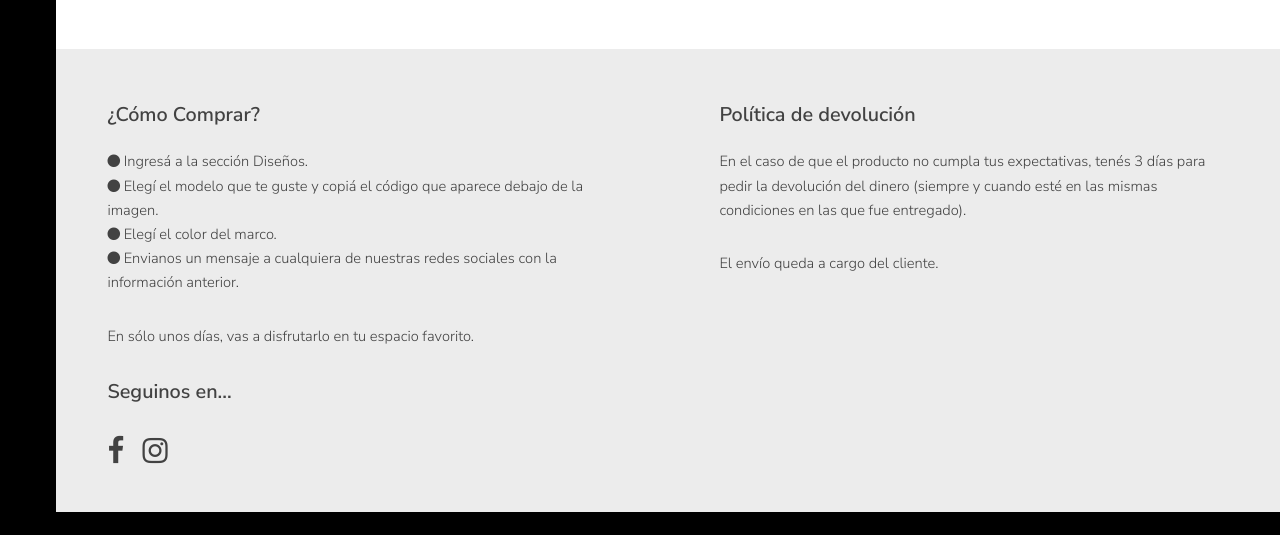
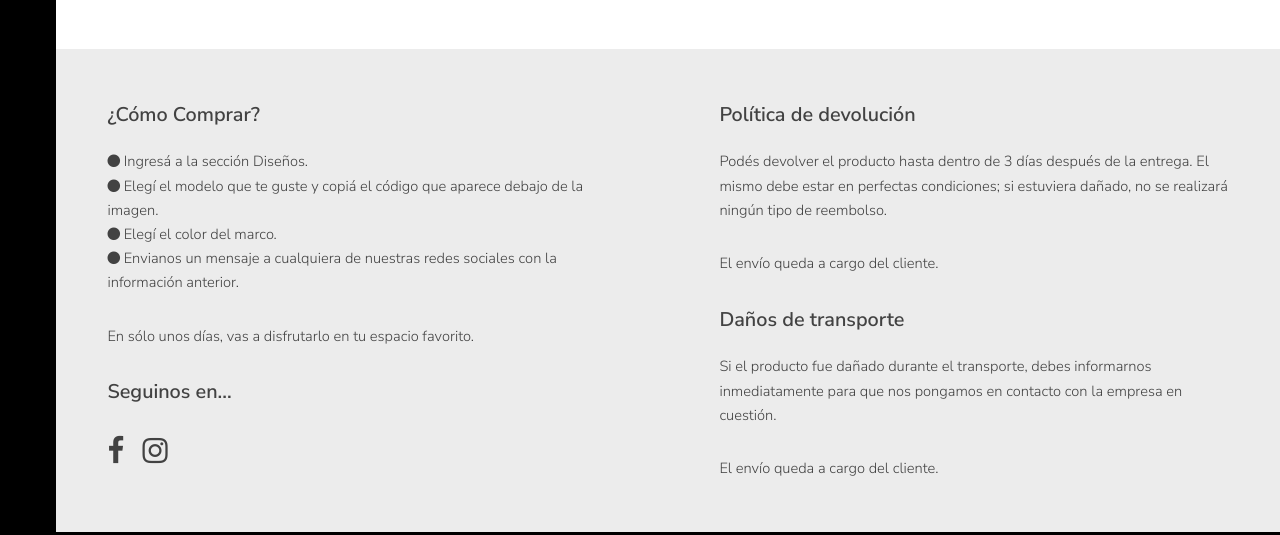
Before and after one commit to jainkoacuadros/jainkoacuadros.github.io, a plain HTML site: page generic.html in a window 1280 px wide. Shown: the part 376-911 px from the top of the page. Drawn offline with Linux system fonts and the light colour scheme.

Commit message:
Update generic.html

```diff
--- a/generic.html
+++ b/generic.html
@@ -70,7 +70,10 @@
 							<!-- Devolución -->
 							<div class="social column">
 								<h3>Política de devolución</h3>
-								<p>En el caso de que el producto no cumpla tus expectativas, tenés 3 días para pedir la devolución del dinero (siempre y cuando esté en las mismas condiciones en las que fue entregado).</p>
+								<p>Podés devolver el producto hasta dentro de 3 días después de la entrega. El mismo debe estar en perfectas condiciones; si estuviera dañado, no se realizará ningún tipo de reembolso.</p>
+								<p>El envío queda a cargo del cliente.</p>
+								<h3>Daños de transporte</h3>
+								<p>Si el producto fue dañado durante el transporte, debes informarnos inmediatamente para que nos pongamos en contacto con la empresa en cuestión.</p>
 								<p>El envío queda a cargo del cliente.</p>
 							</div>
 
```
